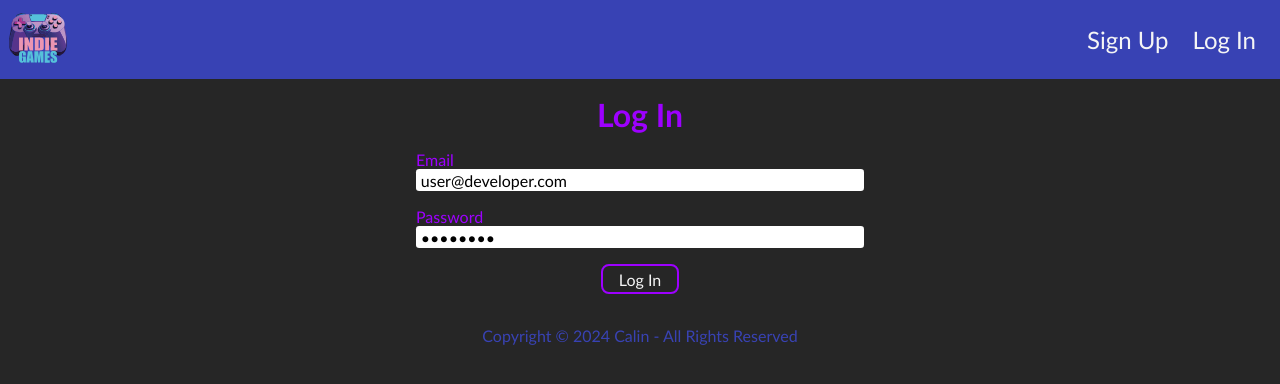
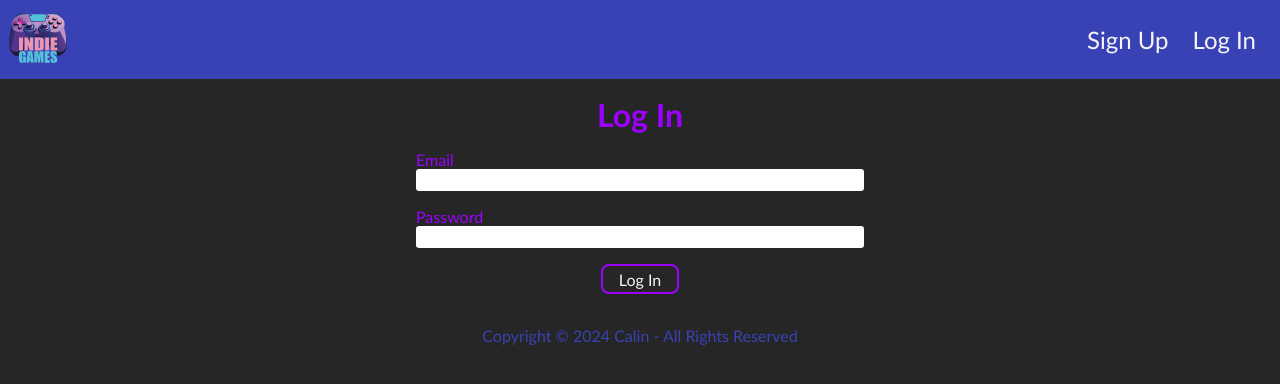
Before and after one commit to CalinVelni/final-project-front, a React (Vite) app: page /login in a window 1280 px wide. Shown: the top 384 px of the page. Built offline with nearby package versions, Linux system fonts and the light colour scheme; no server answers.

Commit message:
refactor | user credential for testing removed

```diff
--- a/src/components/SignUser.jsx
+++ b/src/components/SignUser.jsx
@@ -9,8 +9,8 @@ export default function ({ type }) {
 
     const [message, setMessage] = useState(null);
     const [formData, setFormData] = useState({
-        email: 'user@developer.com',
-        password: 'Pass123!',
+        email: '',
+        password: '',
         password2: '',
         type: 'tester'
     });
```
